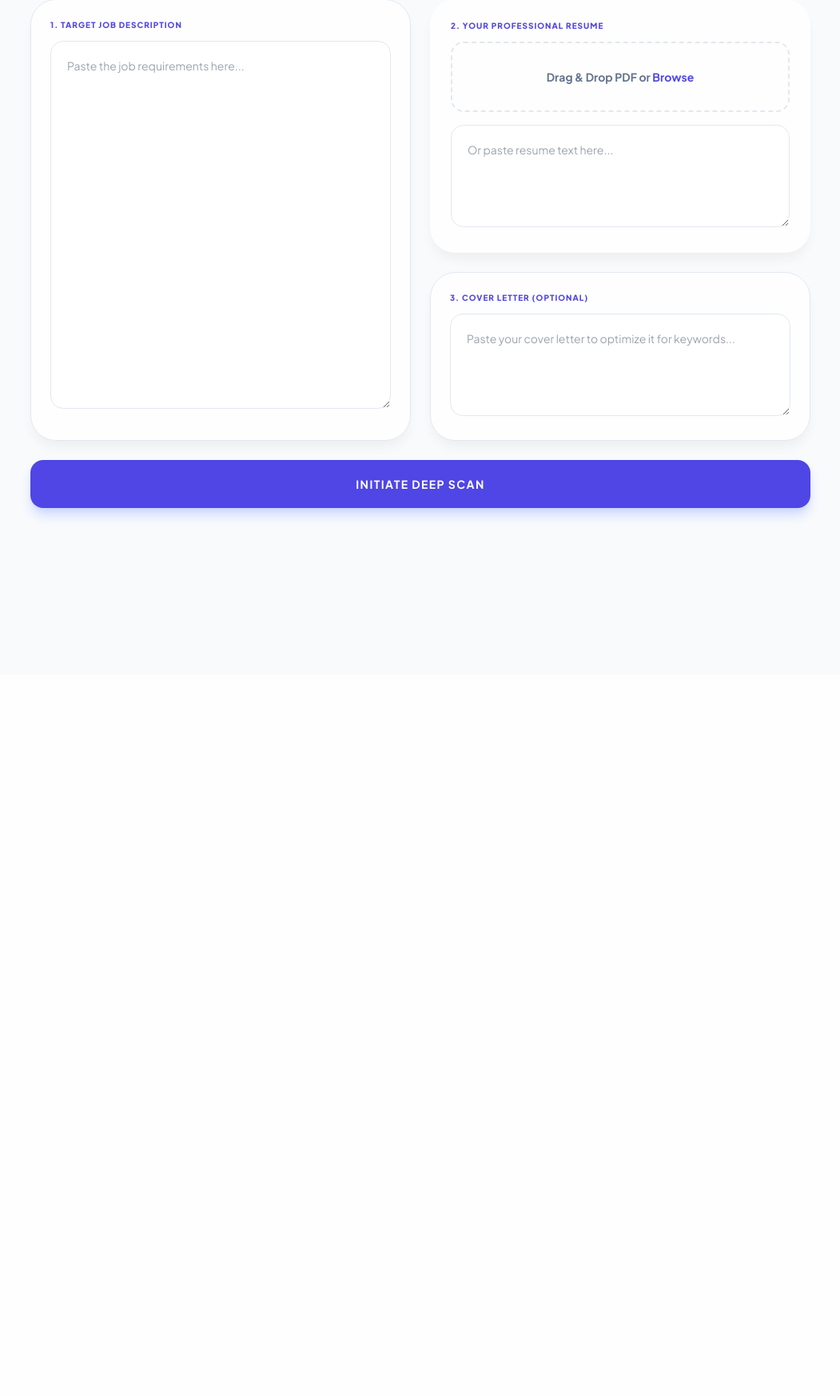
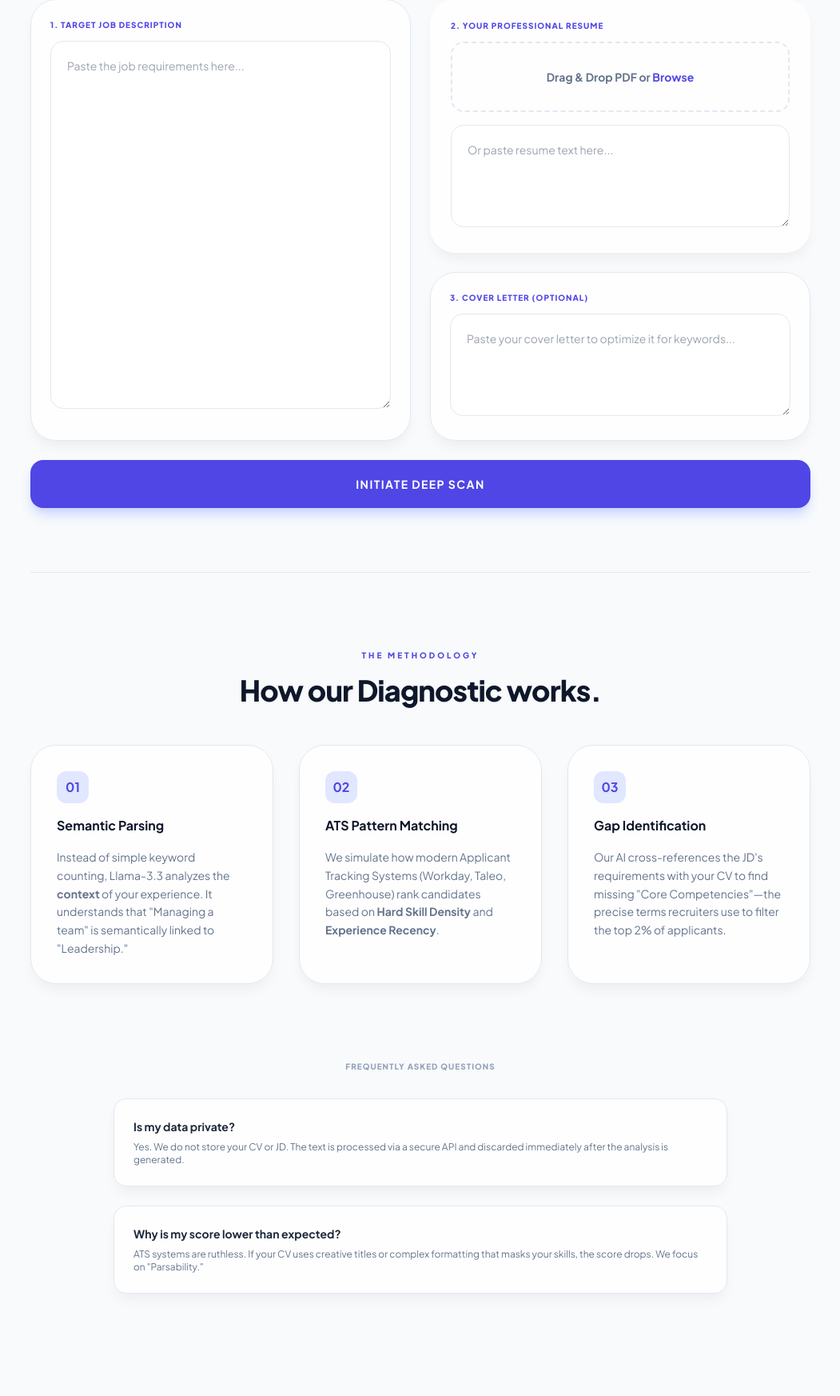
Before and after one commit to brendah-maker/cvcheck, a Flask app: page / in a window 1280 px wide. Shown: the part 339-2084 px from the top of the page at 80% size, without its empty margins (114-1165 px from the left). Before the commit the page ends 990 px from the top, so only its background shows below. Run offline with Flask 3, Linux system fonts and the light colour scheme; some libraries are stand-ins or nearby versions.

Commit message:
Update index.html

```diff
--- a/templates/index.html
+++ b/templates/index.html
@@ -17,10 +17,11 @@
         .fade-in { animation: fadeIn 0.6s ease-out forwards; }
         @keyframes fadeIn { from { opacity: 0; transform: translateY(10px); } to { opacity: 1; transform: translateY(0); } }
 
-        /* New styling for bullet points in strategy */
         #strategy-display ul { list-style-type: none; padding: 0; }
         #strategy-display li { position: relative; padding-left: 1.5rem; margin-bottom: 0.75rem; }
         #strategy-display li::before { content: '→'; position: absolute; left: 0; color: #6366f1; font-weight: bold; }
+
+        #loading-screen { background: rgba(255, 255, 255, 0.9); backdrop-filter: blur(4px); }
     </style>
 </head>
 <body class="selection:bg-indigo-100">
@@ -37,6 +38,12 @@
             </div>
         </div>
     </nav>
+
+    <!-- Loading Overlay -->
+    <div id="loading-screen" class="fixed inset-0 z-[100] hidden flex flex-col items-center justify-center">
+        <div class="w-12 h-12 border-4 border-indigo-200 border-t-indigo-600 rounded-full animate-spin mb-4"></div>
+        <p class="text-[10px] font-black text-indigo-600 uppercase tracking-[0.3em]">Analyzing with Llama 3.3...</p>
+    </div>
 
     <main class="max-w-5xl mx-auto px-6 pt-16 pb-32">
 
@@ -75,7 +82,8 @@
             </form>
         </header>
 
-        <article id="results-section" class="hidden space-y-8 fade-in">
+        <!-- RESULTS SECTION -->
+        <article id="results-section" class="hidden space-y-8 fade-in mb-24">
             <div class="grid md:grid-cols-3 gap-6">
                 <div class="glass p-8 rounded-[2.5rem] flex flex-col items-center justify-center text-center">
                     <div class="relative mb-4">
@@ -107,8 +115,7 @@
 
                 <section class="glass p-8 rounded-[2.5rem] relative min-h-[300px]">
                     <h4 class="text-[10px] font-black text-indigo-600 uppercase tracking-widest mb-6">Optimization Roadmap</h4>
-                    <div id="strategy-display" class="text-slate-600 text-sm leading-relaxed mb-16">
-                        </div>
+                    <div id="strategy-display" class="text-slate-600 text-sm leading-relaxed mb-16"></div>
                     <div class="absolute bottom-6 left-8 right-8 flex justify-between items-center">
                          <button onclick="copyFullReport()" class="bg-slate-900 text-white text-[10px] px-6 py-3 rounded-xl font-bold uppercase tracking-widest hover:bg-indigo-600 transition">
                             Copy Strategy
@@ -122,10 +129,91 @@
             </div>
         </article>
 
-        </main>
+        <hr class="border-slate-200 mb-24">
+
+        <!-- METHODOLOGY SECTION -->
+        <section id="how-it-works" class="space-y-12">
+            <div class="text-center">
+                <h3 class="text-[10px] font-black text-indigo-600 uppercase tracking-[0.3em] mb-4">The Methodology</h3>
+                <h2 class="text-3xl md:text-4xl font-extrabold text-slate-900 tracking-tight">How our Diagnostic works.</h2>
+            </div>
+
+            <div class="grid md:grid-cols-3 gap-8">
+                <div class="glass p-8 rounded-[2rem] space-y-4">
+                    <div class="w-10 h-10 bg-indigo-100 text-indigo-600 rounded-xl flex items-center justify-center font-bold">01</div>
+                    <h4 class="font-bold text-slate-900">Semantic Parsing</h4>
+                    <p class="text-sm text-slate-500 leading-relaxed">Instead of simple keyword counting, Llama-3.3 analyzes the <strong>context</strong> of your experience. It understands that "Managing a team" is semantically linked to "Leadership."</p>
+                </div>
+                <div class="glass p-8 rounded-[2rem] space-y-4">
+                    <div class="w-10 h-10 bg-indigo-100 text-indigo-600 rounded-xl flex items-center justify-center font-bold">02</div>
+                    <h4 class="font-bold text-slate-900">ATS Pattern Matching</h4>
+                    <p class="text-sm text-slate-500 leading-relaxed">We simulate how modern Applicant Tracking Systems (Workday, Taleo, Greenhouse) rank candidates based on <strong>Hard Skill Density</strong> and <strong>Experience Recency</strong>.</p>
+                </div>
+                <div class="glass p-8 rounded-[2rem] space-y-4">
+                    <div class="w-10 h-10 bg-indigo-100 text-indigo-600 rounded-xl flex items-center justify-center font-bold">03</div>
+                    <h4 class="font-bold text-slate-900">Gap Identification</h4>
+                    <p class="text-sm text-slate-500 leading-relaxed">Our AI cross-references the JD's requirements with your CV to find missing "Core Competencies"—the precise terms recruiters use to filter the top 2% of applicants.</p>
+                </div>
+            </div>
+
+            <!-- FAQ SECTION -->
+            <div id="faq" class="pt-12 max-w-3xl mx-auto space-y-6">
+                <h3 class="text-center text-[10px] font-black text-slate-400 uppercase tracking-widest mb-8">Frequently Asked Questions</h3>
+                <div class="glass p-6 rounded-2xl">
+                    <h4 class="font-bold text-sm mb-2">Is my data private?</h4>
+                    <p class="text-xs text-slate-500">Yes. We do not store your CV or JD. The text is processed via a secure API and discarded immediately after the analysis is generated.</p>
+                </div>
+                <div class="glass p-6 rounded-2xl">
+                    <h4 class="font-bold text-sm mb-2">Why is my score lower than expected?</h4>
+                    <p class="text-xs text-slate-500">ATS systems are ruthless. If your CV uses creative titles or complex formatting that masks your skills, the score drops. We focus on "Parsability."</p>
+                </div>
+            </div>
+        </section>
+
+    </main>
 
     <script>
-        // ... (Keep existing File handling logic) ...
+        // File handling
+        const cvFileInput = document.getElementById('cv_file');
+        const fileNameDisplay = document.getElementById('file-name');
+
+        cvFileInput.addEventListener('change', (e) => {
+            if (e.target.files.length > 0) {
+                fileNameDisplay.innerText = e.target.files[0].name;
+                fileNameDisplay.classList.add('text-indigo-600');
+            }
+        });
+
+        async function runDiagnostic() {
+            const formData = new FormData(document.getElementById('upload-form'));
+            const btn = document.getElementById('scan-btn');
+            const loader = document.getElementById('loading-screen');
+
+            // Validate
+            if (!formData.get('jd_text') || (!formData.get('cv_text') && !cvFileInput.files[0])) {
+                alert("Please provide both a Job Description and a Resume.");
+                return;
+            }
+
+            btn.disabled = true;
+            loader.classList.remove('hidden');
+
+            try {
+                const response = await fetch('/analyze', {
+                    method: 'POST',
+                    body: formData
+                });
+                const data = await response.json();
+
+                if (data.error) throw new Error(data.error);
+                renderResults(data);
+            } catch (err) {
+                alert("Scan failed: " + err.message);
+            } finally {
+                btn.disabled = false;
+                loader.classList.add('hidden');
+            }
+        }
 
         function renderResults(data) {
             const score = data.score || 0;
@@ -136,7 +224,6 @@
             scoreText.innerText = score + "%";
             document.getElementById('verdict-display').innerText = data.verdict;
 
-            // TRANSFORM STRATEGY INTO BULLET POINTS
             const strategyDisplay = document.getElementById('strategy-display');
             const strategySteps = data.strategy.split('.').filter(s => s.trim().length > 0);
             let strategyHTML = '<ul>';
@@ -169,12 +256,16 @@
                 kwList.appendChild(el);
             });
 
-            document.getElementById('loading-screen').classList.add('hidden');
+            document.getElementById('input-section').classList.add('hidden');
             document.getElementById('results-section').classList.remove('hidden');
-            window.scrollTo(0, 0);
+            window.scrollTo({ top: 0, behavior: 'smooth' });
         }
 
-        // ... (Keep existing copyFullReport & runDiagnostic) ...
+        function copyFullReport() {
+            const strategy = document.getElementById('strategy-display').innerText;
+            navigator.clipboard.writeText(strategy);
+            alert("Strategy copied to clipboard!");
+        }
     </script>
 </body>
 </html>
```
